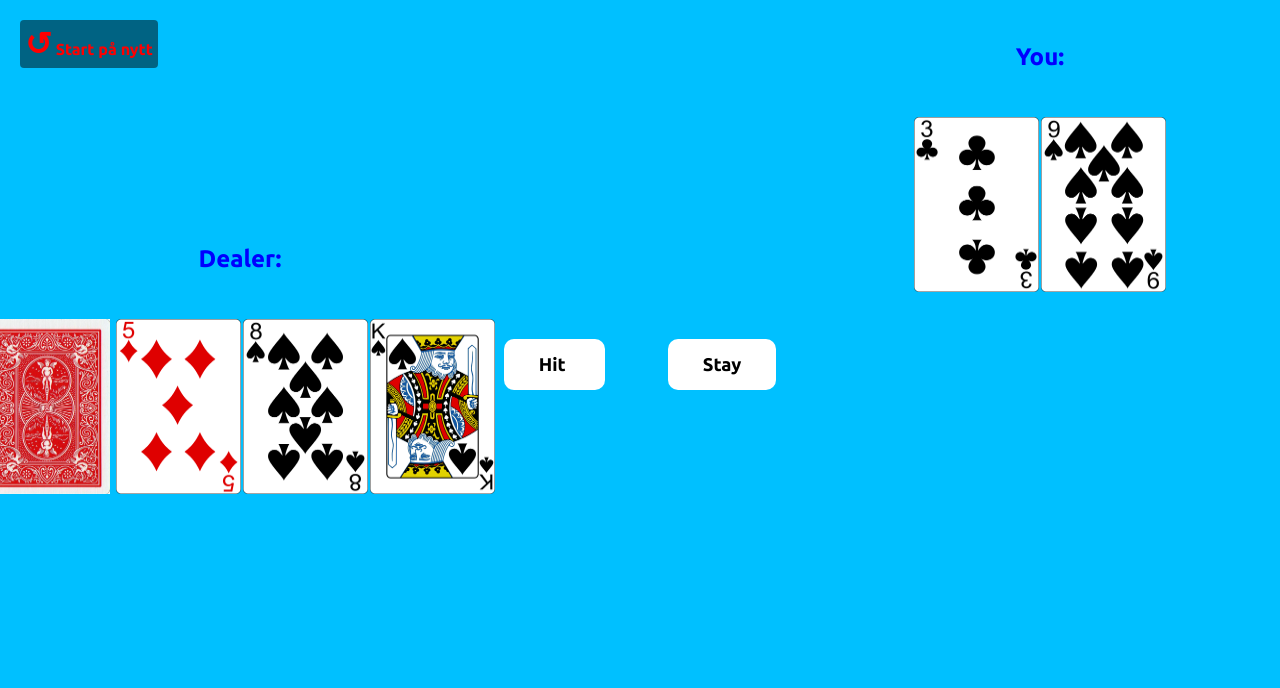
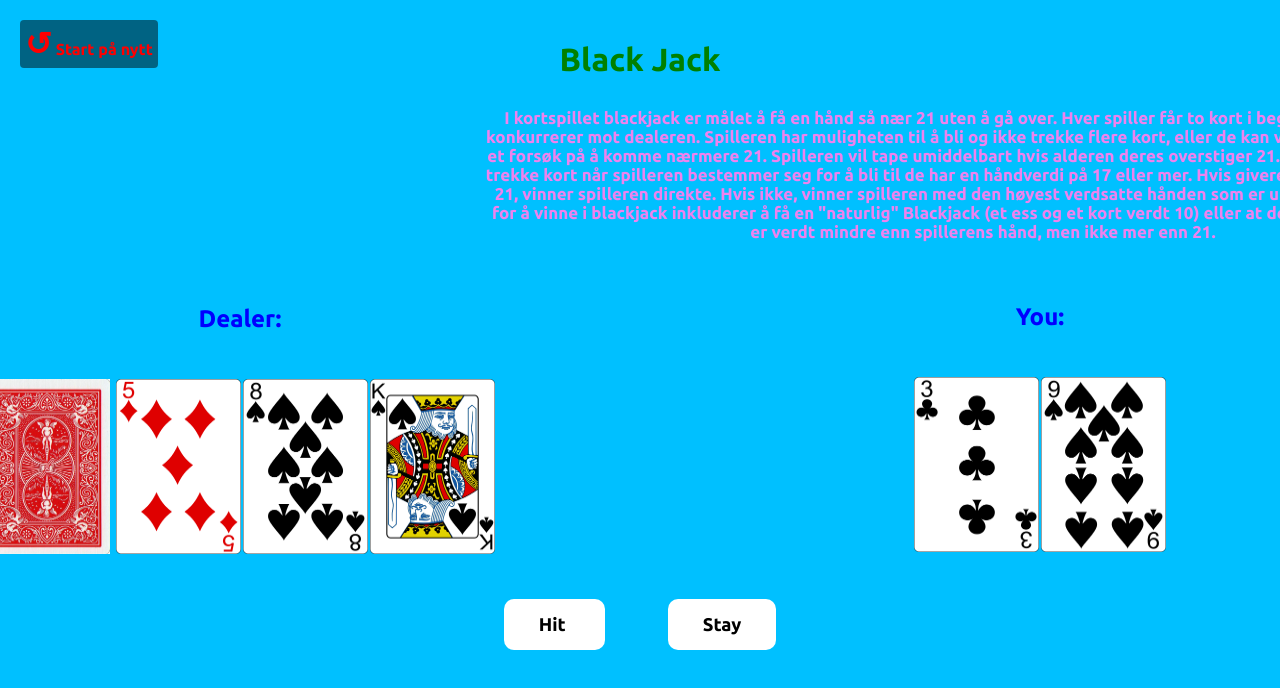
Before and after one commit to Methusan105/Kortspill, a plain HTML site: page index.html in a window 1280 px wide. Shown: the top 688 px of the page. Drawn offline with Linux system fonts and the light colour scheme.

Commit message:
Update index.html

```diff
--- a/index.html
+++ b/index.html
@@ -12,10 +12,20 @@
     </head>
 
     <body>
+        <h1 class="Overskrift">Black Jack</h1>
         <h2 class="dealer" id="dealer">Dealer: <span id="dealer-sum"></span></h2>
         <div id="dealer-cards">
             <img id="hidden" src="./cards/BACK.png">
         </div>
+            <div class="container">
+                <div class="text-center text-shrink">I kortspillet blackjack er målet å få en hånd så nær 21 uten å gå over. Hver spiller får to kort i begynnelsen av
+                spillet og konkurrerer mot dealeren. Spilleren har muligheten til å bli og ikke trekke flere kort, eller de kan velge å
+                trekke flere kort i et forsøk på å komme nærmere 21. Spilleren vil tape umiddelbart hvis alderen deres overstiger 21.
+                Dealeren må fortsette å trekke kort når spilleren bestemmer seg for å bli til de har en håndverdi på 17 eller mer. Hvis
+                giverens poengsum overstiger 21, vinner spilleren direkte. Hvis ikke, vinner spilleren med den høyest verdsatte hånden
+                som er under 21. Andre metoder for å vinne i blackjack inkluderer å få en "naturlig" Blackjack (et ess og et kort verdt
+                10) eller at dealeren har en hånd som er verdt mindre enn spillerens hånd, men ikke mer enn 21.</div>
+            </div>
 
         <h2 class="you" id="you">You: <span id="your-sum"></span></h2>
         <div id="your-cards"></div>
```
